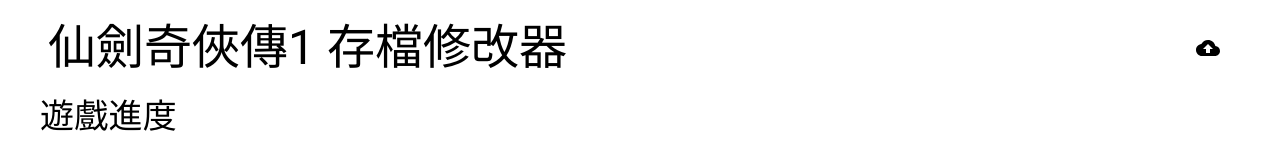
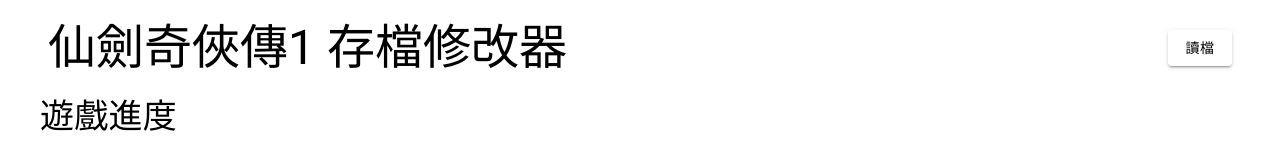
Before and after one commit to chehsunliu/pal-save-editor, a React (Create React App) app: page / in a window 1280 px wide. Shown: the top 158 px of the page. Built offline with nearby package versions, Linux system fonts and the light colour scheme.

Commit message:
Change upload button

```diff
--- a/src/app/feature/header/Header.tsx
+++ b/src/app/feature/header/Header.tsx
@@ -1,4 +1,4 @@
-import { Toolbar, Typography } from "@material-ui/core";
+import { ButtonGroup, Toolbar, Typography } from "@material-ui/core";
 import { createStyles, makeStyles, Theme } from "@material-ui/core/styles";
 import UploadButton from "app/feature/header/UploadButton";
 
@@ -18,7 +18,9 @@
       <Typography className={classes.title} variant="h3">
         仙劍奇俠傳1 存檔修改器
       </Typography>
-      <UploadButton />
+      <ButtonGroup variant="contained" color="primary">
+        <UploadButton />
+      </ButtonGroup>
     </Toolbar>
   );
 };
--- a/src/app/feature/header/UploadButton.tsx
+++ b/src/app/feature/header/UploadButton.tsx
@@ -1,6 +1,5 @@
 import React from "react";
-import { IconButton, Tooltip } from "@material-ui/core";
-import CloudUploadIcon from "@material-ui/icons/CloudUpload";
+import { Button } from "@material-ui/core";
 import * as saveEditor from "app/util/saveEditor";
 import { useAppDispatch } from "app/hook";
 import { replaced as gameProgressReplaced } from "app/feature/gameProgress/gameProgressSlice";
@@ -33,12 +32,10 @@
   };
 
   return (
-    <Tooltip title="上傳">
-      <IconButton color="inherit" component="label">
-        <CloudUploadIcon />
-        <input type="file" accept=".RPG" hidden onChange={handleFileUpload} />
-      </IconButton>
-    </Tooltip>
+    <Button color="inherit" component="label">
+      讀檔
+      <input type="file" accept=".RPG" hidden onChange={handleFileUpload} />
+    </Button>
   );
 };
 
```
